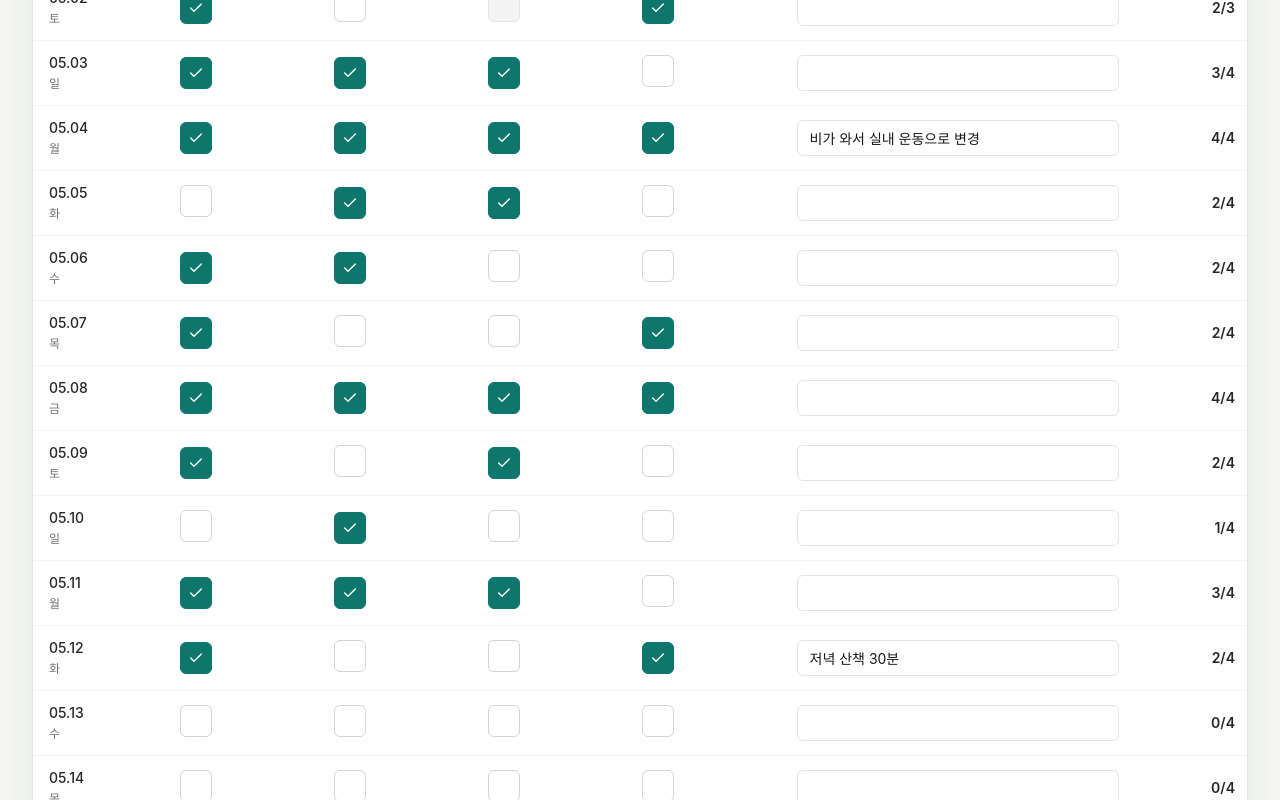
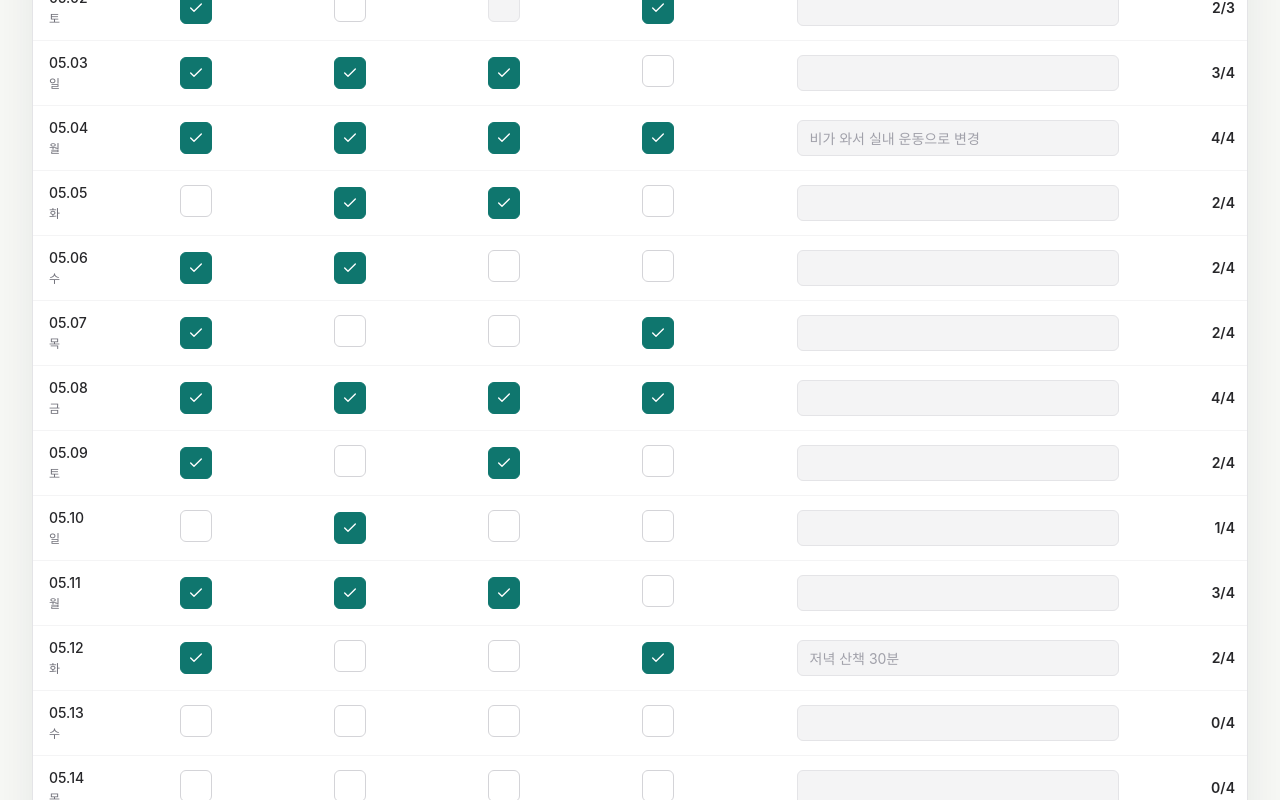
Before and after one commit to Daeseong-Yu/MonthlyGoalTracker, a React (Vite) app in the folder frontend/: page / in a window 1280 px wide. Shown: the part 860-1660 px from the top of the page. Built offline with nearby package versions, Linux system fonts and the light colour scheme; no server answers.

Commit message:
feat: persist memos from frontend

```diff
--- a/frontend/src/App.tsx
+++ b/frontend/src/App.tsx
@@ -18,7 +18,7 @@ import {
   YAxis,
 } from "recharts";
 
-import { getMonthView, setGoalCompleted } from "./api";
+import { getMonthView, saveMemo, setGoalCompleted } from "./api";
 import { buildMockMonthView } from "./mockMonth";
 import type {
   ChartPointWithLabel,
@@ -47,6 +47,7 @@ export default function App() {
   const [loadError, setLoadError] = useState<string | null>(null);
   const [saveError, setSaveError] = useState<string | null>(null);
   const [savingChecks, setSavingChecks] = useState<string[]>([]);
+  const [savingMemos, setSavingMemos] = useState<string[]>([]);
   const { checks, days, goals, month } = monthView;
 
   const chartData = useMemo(
@@ -71,7 +72,7 @@ export default function App() {
     ? "오늘 활성 목표"
     : `${Number(referencePoint?.date.slice(8) ?? "1")}일 활성 목표`;
   const isLoading = loadStatus === "loading";
-  const canSaveChecks = loadStatus === "api";
+  const canSaveChanges = loadStatus === "api";
 
   useEffect(() => {
     void loadMonth(currentMonth());
@@ -86,6 +87,7 @@ export default function App() {
     setLoadError(null);
     setSaveError(null);
     setSavingChecks([]);
+    setSavingMemos([]);
     setMonthView(buildMockMonthView(nextMonth));
 
     try {
@@ -103,7 +105,7 @@ export default function App() {
       return;
     }
 
-    if (!canSaveChecks) {
+    if (!canSaveChanges) {
       setSaveError("API 데이터에서만 체크를 저장할 수 있습니다.");
       return;
     }
@@ -144,6 +146,30 @@ export default function App() {
         day.date === date ? { ...day, memo } : day,
       ),
     }));
+  }
+
+  async function saveMemoForDate(date: string, memo: string) {
+    if (!canSaveChanges) {
+      setSaveError("API 데이터에서만 메모를 저장할 수 있습니다.");
+      return;
+    }
+
+    if (savingMemos.includes(date)) {
+      return;
+    }
+
+    setSaveError(null);
+    setSavingMemos((currentDates) => [...currentDates, date]);
+
+    try {
+      await saveMemo(date, memo);
+    } catch {
+      setSaveError("메모 저장에 실패했습니다.");
+    } finally {
+      setSavingMemos((currentDates) =>
+        currentDates.filter((currentDate) => currentDate !== date),
+      );
+    }
   }
 
   return (
@@ -383,7 +409,7 @@ export default function App() {
                                   : "check-button inactive"
                               }
                               type="button"
-                              disabled={!active || !canSaveChecks || saving}
+                              disabled={!active || !canSaveChanges || saving}
                               title={goal.title}
                               onClick={() => void toggleCheck(goal.id, day.date)}
                             >
@@ -394,10 +420,16 @@ export default function App() {
                       })}
                       <td className="px-3 py-3">
                         <input
-                          className="h-9 w-full rounded-md border border-zinc-200 bg-white px-3 text-sm outline-none transition focus:border-teal-500 focus:ring-2 focus:ring-teal-100"
+                          className={memoInputClassName(
+                            savingMemos.includes(day.date),
+                          )}
                           value={day.memo}
+                          disabled={!canSaveChanges}
                           onChange={(event) =>
                             updateMemo(day.date, event.target.value)
+                          }
+                          onBlur={(event) =>
+                            void saveMemoForDate(day.date, event.target.value)
                           }
                         />
                       </td>
@@ -450,6 +482,17 @@ function applyCheckState(
 
 function checkKey(goalId: number, date: string) {
   return `${goalId}:${date}`;
+}
+
+function memoInputClassName(saving: boolean) {
+  const base =
+    "h-9 w-full rounded-md border bg-white px-3 text-sm outline-none transition focus:border-teal-500 focus:ring-2 focus:ring-teal-100 disabled:cursor-not-allowed disabled:bg-zinc-100 disabled:text-zinc-400";
+
+  if (saving) {
+    return `${base} border-amber-300`;
+  }
+
+  return `${base} border-zinc-200`;
 }
 
 function Metric({
--- a/frontend/src/api.ts
+++ b/frontend/src/api.ts
@@ -37,3 +37,21 @@ export async function setGoalCompleted(
     throw new Error(`check request failed with status ${response.status}`);
   }
 }
+
+export async function saveMemo(date: string, memo: string): Promise<void> {
+  const response = await fetch(
+    `${apiBaseURL}/api/memos/${encodeURIComponent(date)}`,
+    {
+      method: "PUT",
+      headers: {
+        Accept: "application/json",
+        "Content-Type": "application/json",
+      },
+      body: JSON.stringify({ memo }),
+    },
+  );
+
+  if (!response.ok) {
+    throw new Error(`memo request failed with status ${response.status}`);
+  }
+}
```
